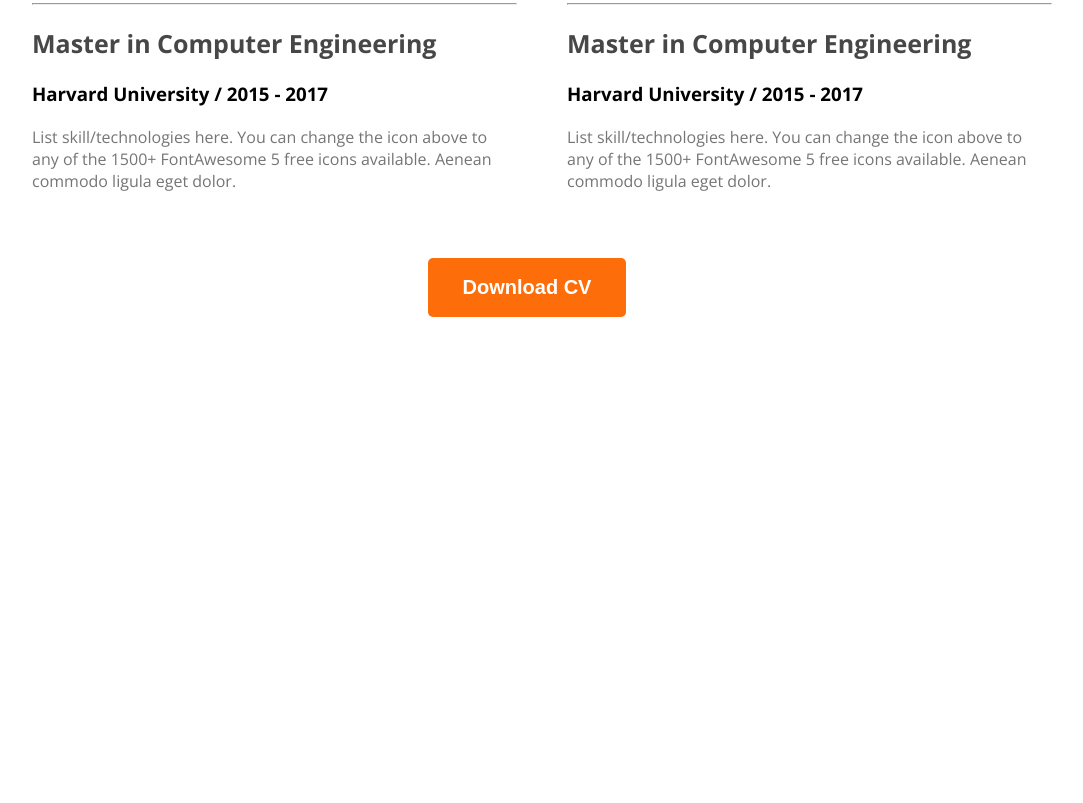
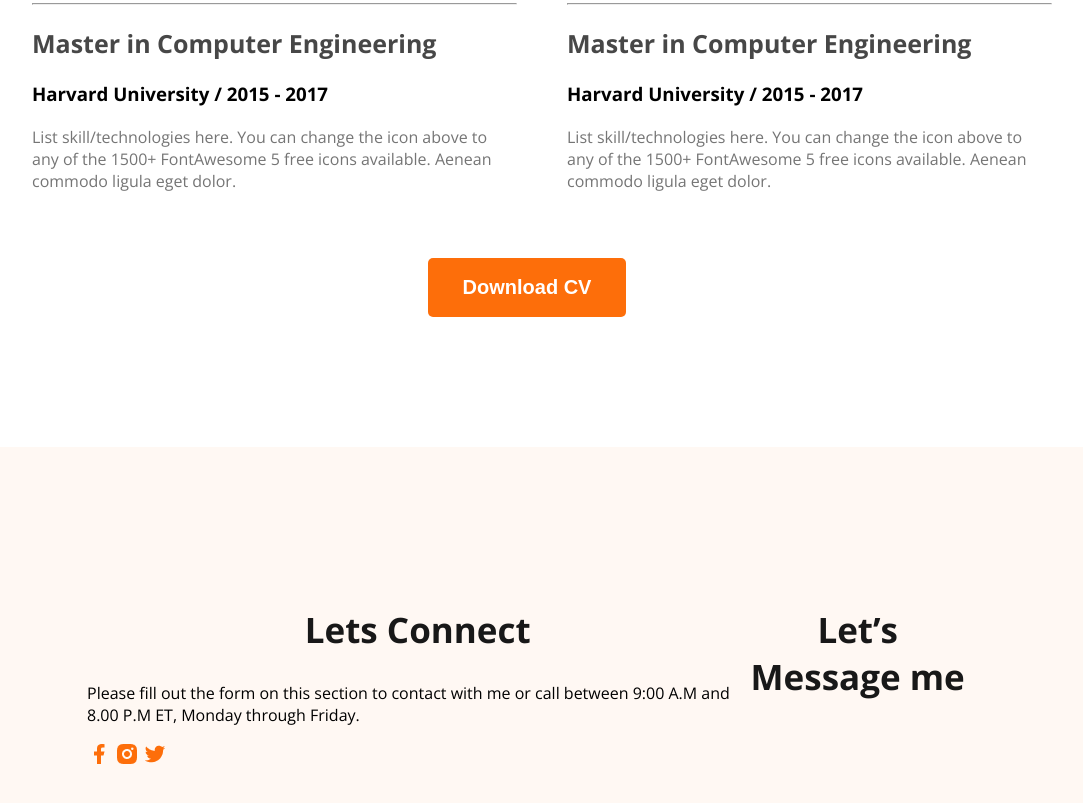
Before and after one commit to abdulkadir0089/We-Development-portfolio, a plain HTML site: page index.html in a window 1280 px wide. Shown: the part 2823-3626 px from the top of the page, without its empty margins (113-1196 px from the left). Before the commit the page ends 3270 px from the top, so only its background shows below. Drawn offline with nearby package versions, Linux system fonts and the light colour scheme.

Commit message:
basic footer

```diff
--- a/index.html
+++ b/index.html
@@ -227,6 +227,22 @@
         </div>
       </section>
     </main>
-    <footer></footer>
+    <footer>
+      <div class="footer-colum">
+        <h2 class="section-title">Lets Connect</h2>
+        <p class="section-description">
+          Please fill out the form on this section to contact with me or call
+          between 9:00 A.M and 8.00 P.M ET, Monday through Friday.
+        </p>
+        <div class="social-icon">
+          <a href=""><img src="images/icons/facebook.png" alt="" /></a>
+          <a href=""><img src="images/icons/insta.png" alt="" /></a>
+          <a href=""><img src="images/icons/twitter.png" alt="" /></a>
+        </div>
+      </div>
+      <div class="footer-colum">
+        <h2 class="section-title">Let’s Message me</h2>
+      </div>
+    </footer>
   </body>
 </html>
--- a/styles/Portfolio.css
+++ b/styles/Portfolio.css
@@ -184,3 +184,11 @@ main section {
   text-align: center;
   margin-top: 50px;
 }
+
+/* footer style */
+footer {
+  display: flex;
+  background-color: #fff8f3;
+  margin-top: 100px;
+  padding: 130px 200px;
+}
```
